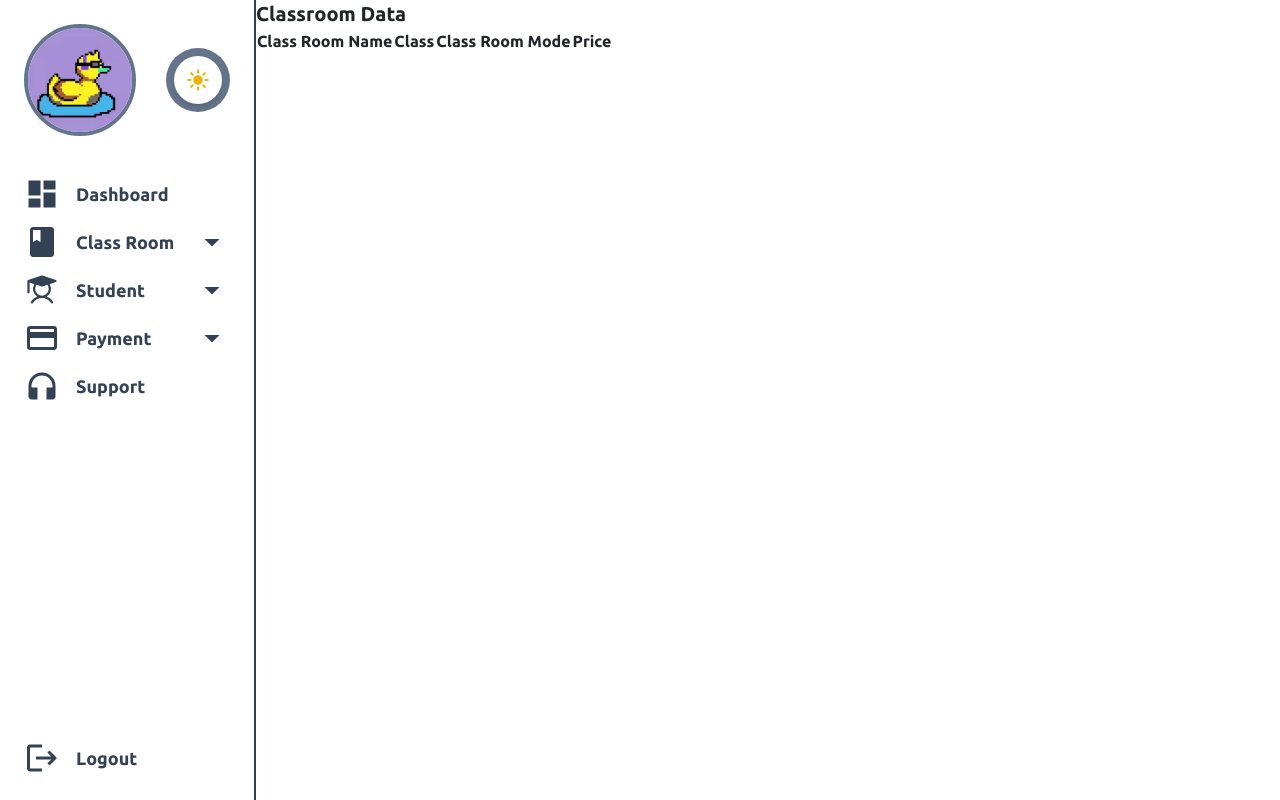
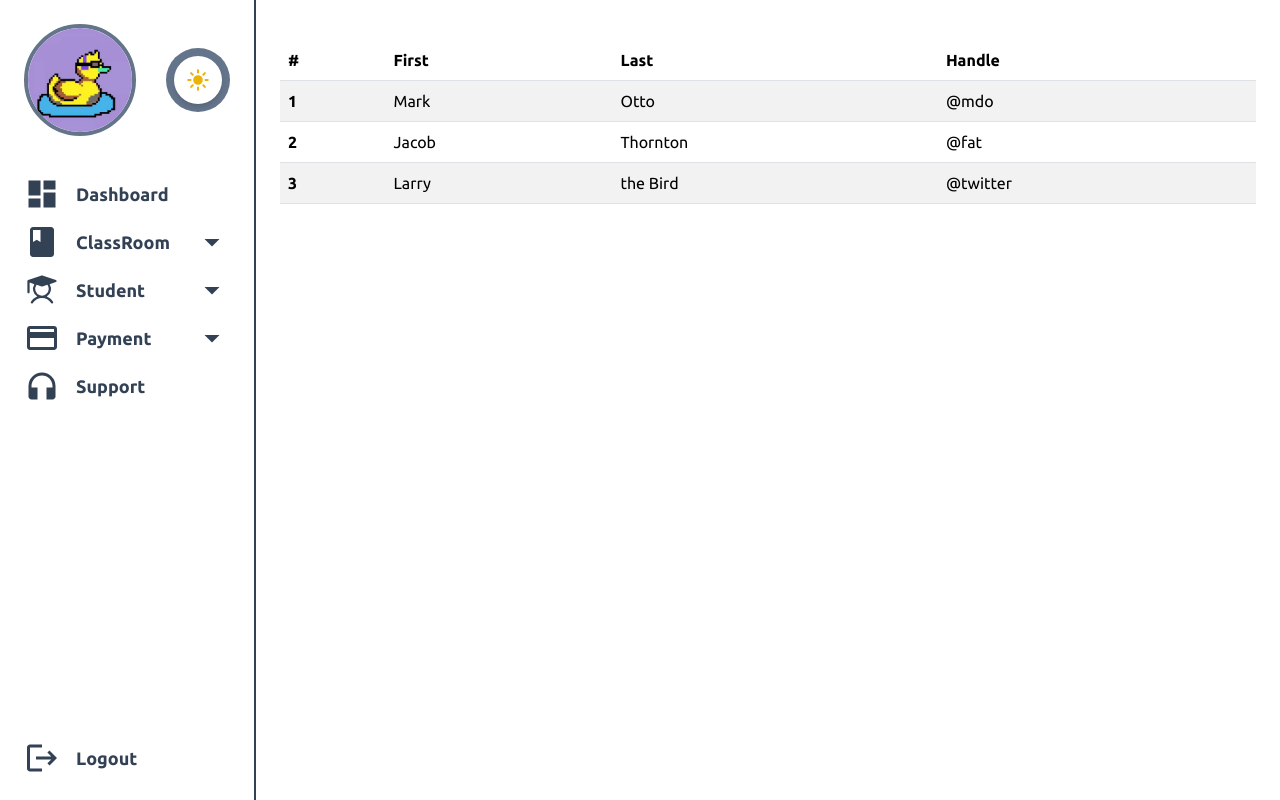
Before and after one commit to Push4ck/InstituteReactApp, a React (Vite) app: page /edit-classroom in a window 1280 px wide. Built offline with nearby package versions, Linux system fonts and the light colour scheme.

Commit message:
Table Added

```diff
--- a/src/App.jsx
+++ b/src/App.jsx
@@ -30,12 +30,12 @@ const App = () => {
     <Router>
       <div className="flex xl:flex-row xs:flex-col">
         {/* sidebar */}
-        <div className="xl:sticky">
+        <div className="xl:fixed">
           <SideBar />
         </div>
 
         {/* main content */}
-        <div className="w-full">
+        <div className="w-full xl:ml-64 xs:ml-0">
           {/* top loading bar */}
           <LoadingBar
             color="#0ea5e9"
--- a/src/components/Pages/Classroom/AddClassroom.jsx
+++ b/src/components/Pages/Classroom/AddClassroom.jsx
@@ -107,6 +107,7 @@ const AddClassroom = ({ setProgress }) => {
                         classRoomName: e.target.value,
                       })
                     }
+                    placeholder="ClassRoom Name"
                     required
                   />
                   <div class="valid-feedback">Looks good!</div>
@@ -188,6 +189,7 @@ const AddClassroom = ({ setProgress }) => {
                     onChange={(e) =>
                       setFormData({ ...formData, price: e.target.value })
                     }
+                    placeholder="30000"
                     required
                   />
                   <div class="invalid-feedback">Please provide a amount.</div>
--- a/src/components/Pages/Classroom/EditClassroom.jsx
+++ b/src/components/Pages/Classroom/EditClassroom.jsx
@@ -15,23 +15,34 @@ const EditClassroom = () => {
 
   return (
     <>
-      <div>
-        <h1 className="text-xl font-bold">Classroom Data</h1>
-        <table>
+      <div className="w-full min-h-screen dark:bg-gradient-to-br dark:from-gray-900 dark:to-gray-800 px-4 gap-10 xl:py-10">
+        <table class="table table-striped">
           <thead>
             <tr>
-              <th>Class Room Name</th>
-              <th>Class</th>
-              <th>Class Room Mode</th>
-              <th>Price</th>
+              <th scope="col">#</th>
+              <th scope="col">First</th>
+              <th scope="col">Last</th>
+              <th scope="col">Handle</th>
             </tr>
           </thead>
           <tbody>
             <tr>
-              <td>{classroomData.classRoomName}</td>
-              <td>{classroomData.class}</td>
-              <td>{classroomData.classRoomMode}</td>
-              <td>{classroomData.price}</td>
+              <th scope="row">1</th>
+              <td>Mark</td>
+              <td>Otto</td>
+              <td>@mdo</td>
+            </tr>
+            <tr>
+              <th scope="row">2</th>
+              <td>Jacob</td>
+              <td>Thornton</td>
+              <td>@fat</td>
+            </tr>
+            <tr>
+              <th scope="row">3</th>
+              <td>Larry</td>
+              <td>the Bird</td>
+              <td>@twitter</td>
             </tr>
           </tbody>
         </table>
--- a/src/components/Pages/NotFound/NotFound.jsx
+++ b/src/components/Pages/NotFound/NotFound.jsx
@@ -11,7 +11,7 @@ const NotFound = ({ setProgress }) => {
   }, [setProgress]);
 
   return (
-    <div className="flex items-center justify-center h-screen bg-white dark:bg-slate-900 lg:px-20 py-2 xs:px-2">
+    <div className="flex items-center justify-center h-screen dark:bg-slate-900 lg:px-20 py-2 xs:px-2">
       <div className="flex text-center justify-center xs:flex-col lg:flex-row">
         {/* 404 image */}
         <div>
--- a/src/components/SideBar/SideBar.jsx
+++ b/src/components/SideBar/SideBar.jsx
@@ -46,7 +46,10 @@ const SideBar = () => {
   return (
     <>
       {/* hamburger sidebar for small screen devices */}
-      <div className="flex w-full justify-end dark:bg-gradient-to-tr dark:from-gray-900 dark:to-gray-800">
+      <div className="flex w-full justify-between items-center dark:bg-gradient-to-tr dark:from-gray-900 dark:to-gray-800 xs:h-14 xl:h-0">
+        <h1 className="xl:hidden xs:block m-2 text-xl dark:text-white">
+          Company Name
+        </h1>
         <button
           class="xl:hidden xs:block m-2 text-slate-950 dark:text-white text-3xl"
           type="button"
@@ -58,6 +61,7 @@ const SideBar = () => {
         </button>
       </div>
 
+      {/* sidebar for small screens */}
       <div
         class="offcanvas flex justify-between h-screen w-64 border-r-2 border-slate-700 md:w-auto xs:flex xl:hidden"
         data-bs-scroll="true"
@@ -126,7 +130,7 @@ const SideBar = () => {
                   className="flex items-center gap-x-2 hover:text-slate-950 dark:hover:text-white"
                 >
                   <MdClass className="text-3xl block float-left" />
-                  <span className="text-lg font-medium">Class Room</span>
+                  <span className="text-lg font-medium">ClassRoom</span>
                 </NavLink>
                 {classroomOpen ? (
                   <MdArrowDropUp className="text-4xl hover:bg-slate-200 rounded-full" />
@@ -321,7 +325,7 @@ const SideBar = () => {
                   className="flex items-center gap-x-4 hover:text-slate-950 dark:hover:text-white"
                 >
                   <MdClass className="text-4xl block float-left" />
-                  <span className="text-lg font-bold">Class Room</span>
+                  <span className="text-lg font-bold">ClassRoom</span>
                 </NavLink>
                 {classroomOpen ? (
                   <MdArrowDropUp className="text-4xl hover:bg-slate-200 rounded-full" />
```
